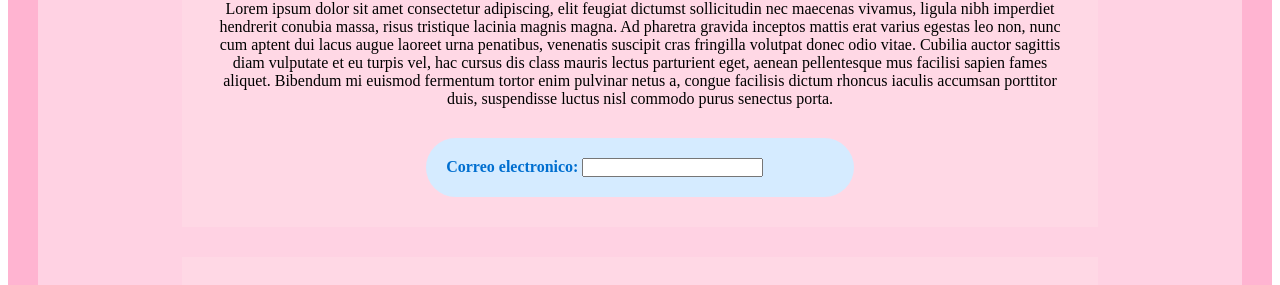
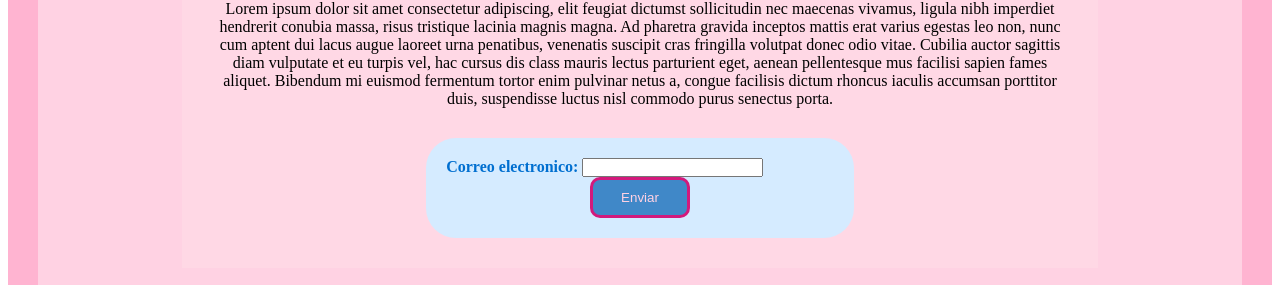
Before and after one commit to jasminsanchezrocha/jasminsanchezrocha.github.io, a plain HTML site: page Formularios.html in a window 1280 px wide. Shown: the part 1623-1908 px from the top of the page. Drawn offline with Linux system fonts and the light colour scheme; a web font is replaced by a local one.

Commit message:
Add files via upload

```diff
--- a/Formularios.html
+++ b/Formularios.html
@@ -81,6 +81,8 @@
                  <form>
   <label for="email">Correo electronico:</label>
   <input type="email" id="email" name="email">
+  <br>
+  <input type="submit" value="Enviar">
 </form>
 
             </section>
```
